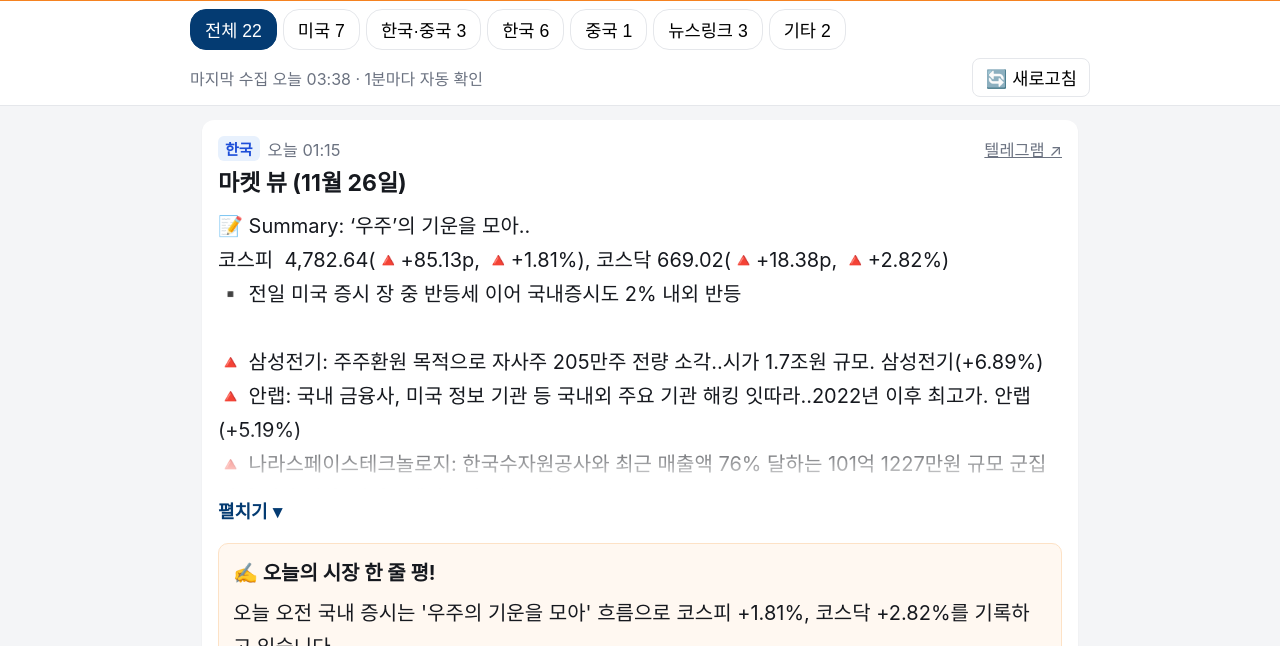
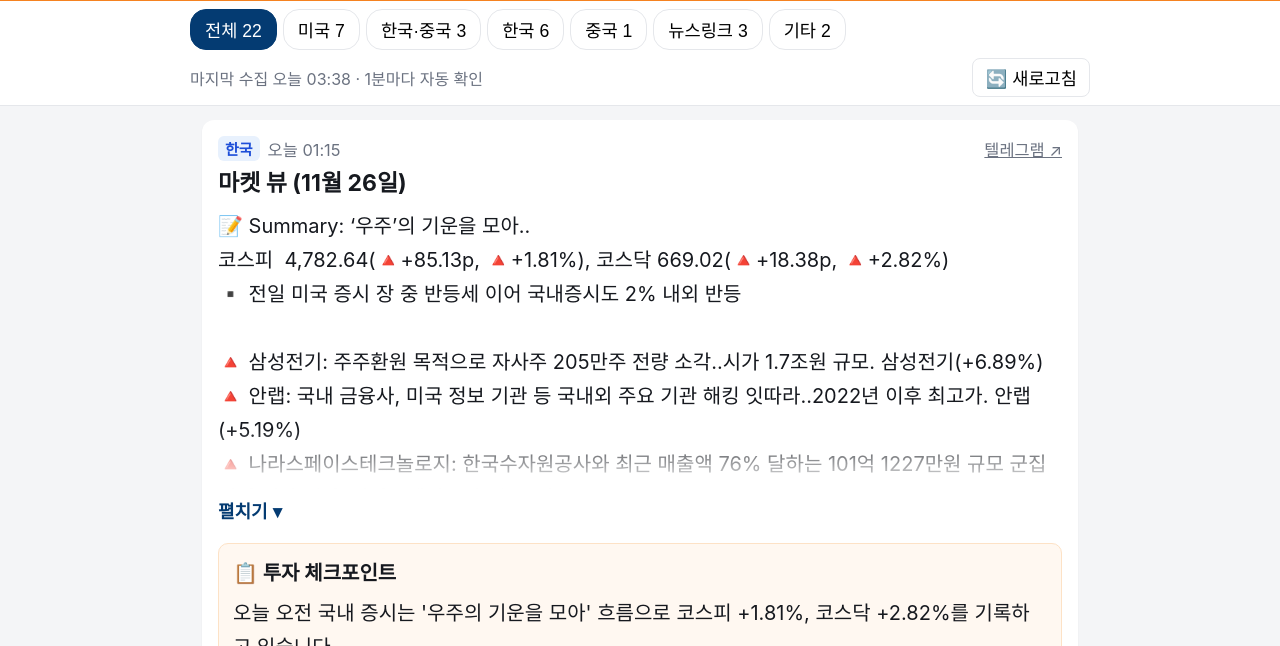
Before and after one commit to bluelagoon1222/Market-Brief-Korea, a plain HTML site: page index.html in a window 1280 px wide. Shown: the part 154-800 px from the top of the page. Drawn offline with Linux system fonts and the light colour scheme.

Commit message:
Add files via upload

```diff
--- a/index.html
+++ b/index.html
@@ -63,8 +63,7 @@ pre.prev{white-space:pre-wrap;font-family:inherit;font-size:.85rem;background:#f
   <b>3️⃣ 의견 직접 작성</b>
   <select id="opTitle">
     <option>🔎 오늘의 관전포인트!</option>
-    <option>✍️ 오늘의 시장 한 줄 평!</option>
-    <option>💬 코멘트</option>
+    <option>📋 투자 체크포인트</option>
   </select>
   <textarea id="myOp" placeholder="의견을 입력하세요. 문장이 끝날 때마다 자동으로 줄이 바뀝니다."></textarea>
   <details><summary style="font-size:12px;color:#6b7280">공유될 전체 미리보기</summary><pre class="prev" id="prev"></pre></details>
@@ -142,7 +141,7 @@ async function send(text){
   toast('복사했어요. 카톡 대화방에 붙여넣기 하세요');return true;
 }
 function share(id,mode){const p=ALL.find(x=>x.id===id);send(build(p,mode===2?p.draft:'',opT(p)));}
-function opT(p){return /글로벌 마켓 브리핑/.test(p.title)||p.cat==='미국'?'🔎 오늘의 관전포인트!':/한국|중국/.test(p.cat)?'✍️ 오늘의 시장 한 줄 평!':'💬 코멘트';}
+function opT(p){return /글로벌 마켓 브리핑/.test(p.title)?'🔎 오늘의 관전포인트!':'📋 투자 체크포인트';}
 const dlg=$('#dlg');
 function openOp(id){CUR=ALL.find(x=>x.id===id);$('#opTitle').value=opT(CUR);$('#myOp').value=CUR.draft||'';upd();dlg.showModal();}
 function upd(){if(CUR)$('#prev').textContent=build(CUR,$('#myOp').value,$('#opTitle').value);}
```
